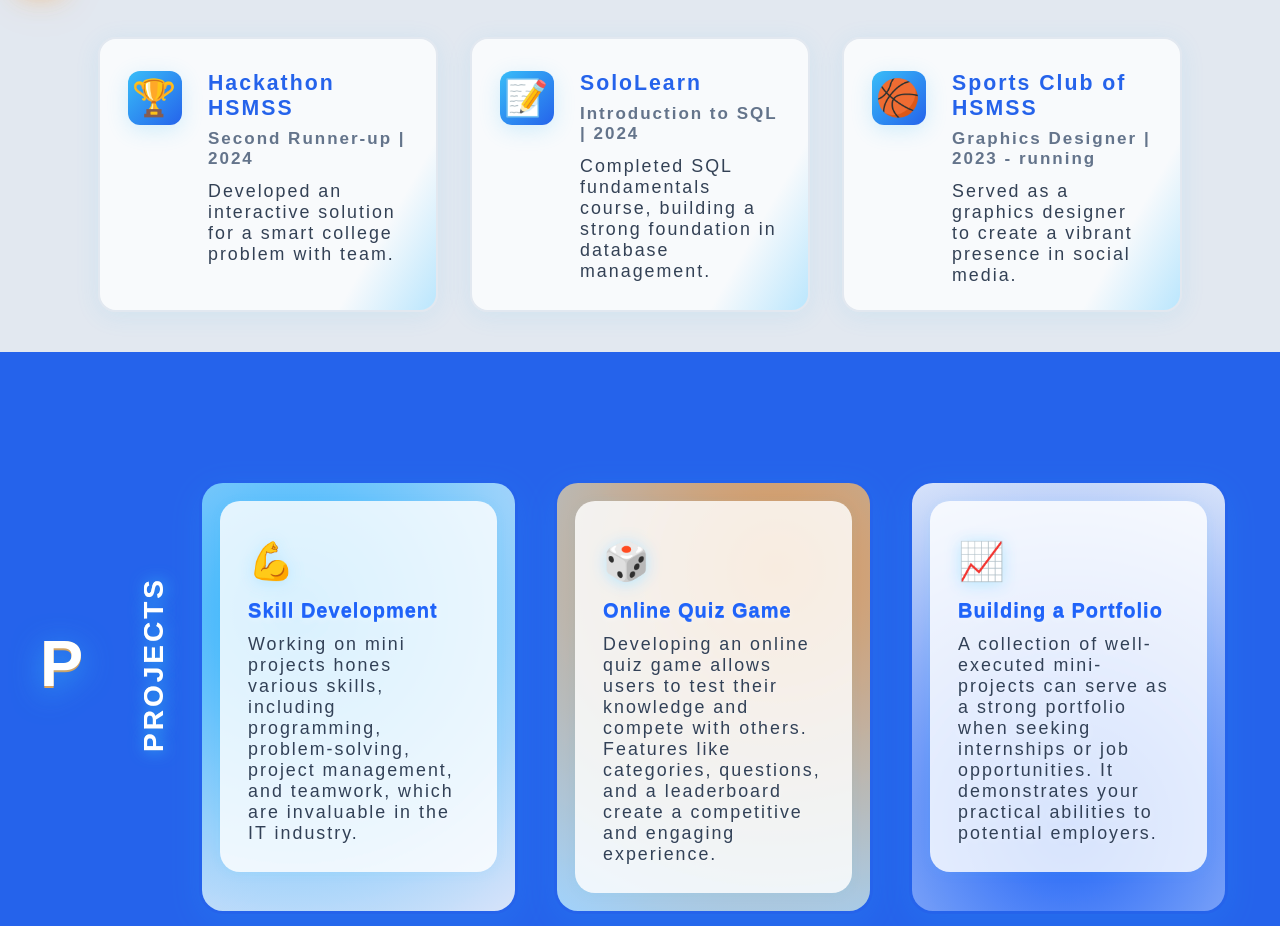
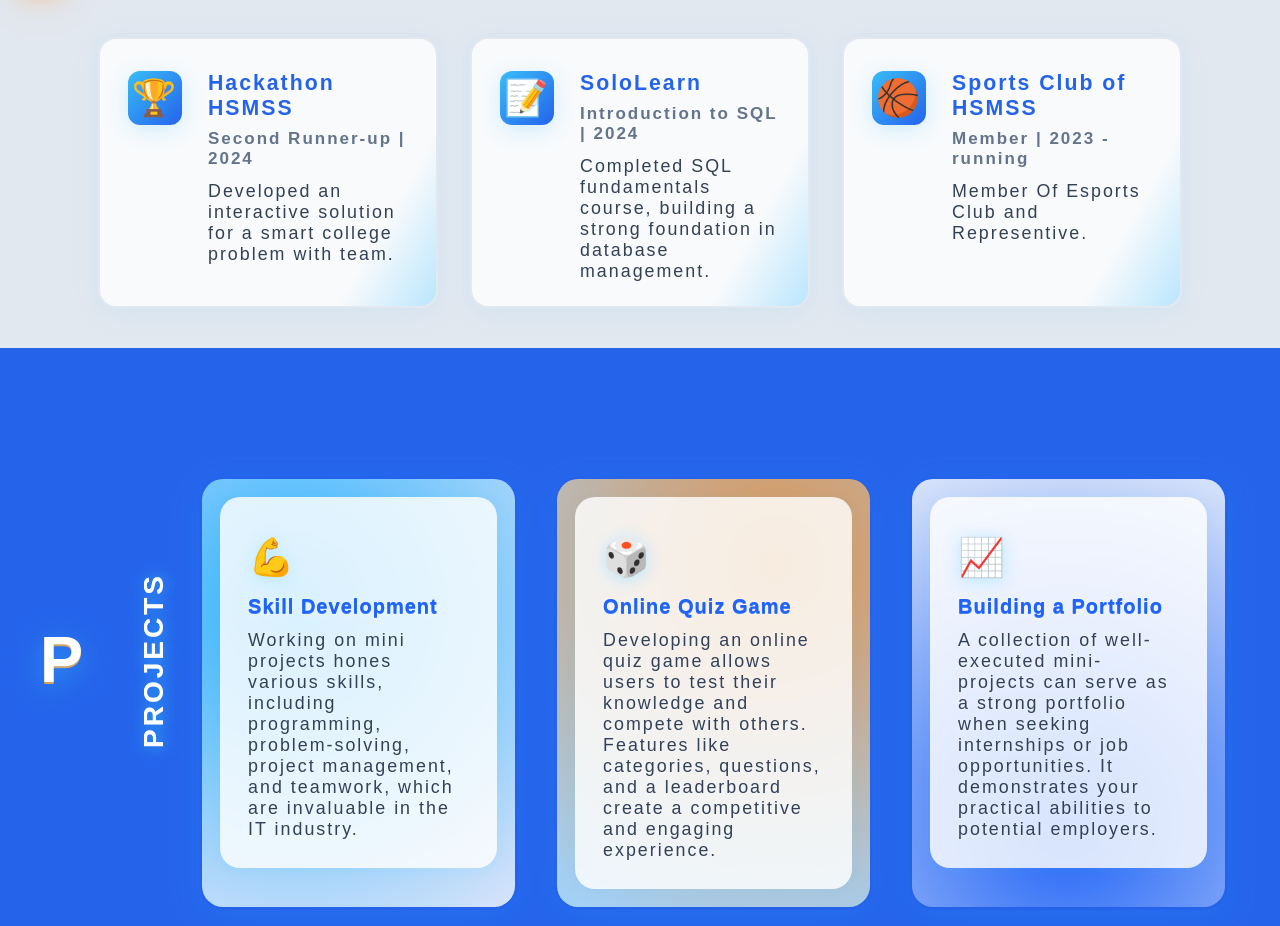
Before and after one commit to sarin77/Portfolio-Project, a plain HTML site: page index.html in a window 1280 px wide. Shown: the part 1188-2114 px from the top of the page. Drawn offline with Linux system fonts and the light colour scheme.

Commit message:
Update index.html

```diff
--- a/index.html
+++ b/index.html
@@ -92,8 +92,8 @@
                 <div class="exp-icon exp-sports"></div>
                 <div class="exp-card-content">
                     <h3>Sports Club of HSMSS</h3>
-                    <span class="exp-role">Graphics Designer | 2023 - running</span>
-                    <p>Served as a graphics designer to create a vibrant presence in social media.</p>
+                    <span class="exp-role">Member | 2023 - running</span>
+                    <p>Member Of Esports Club and Representive.</p>
                 </div>
             </div>
         </div>
```
